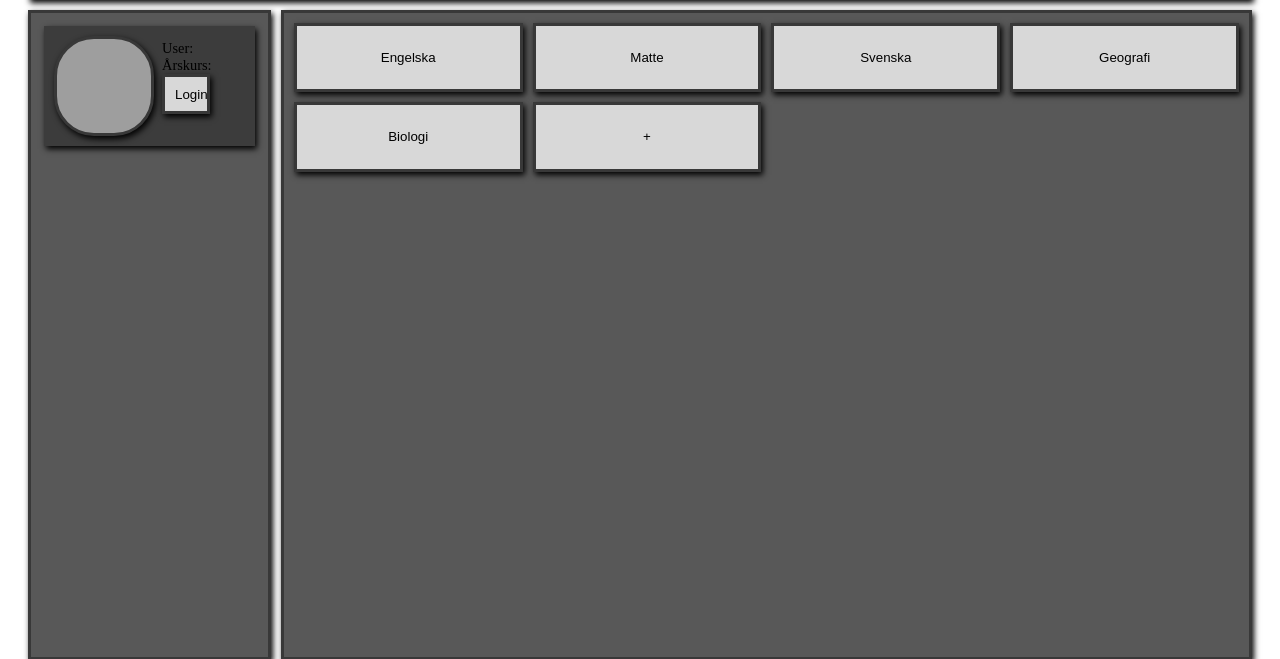
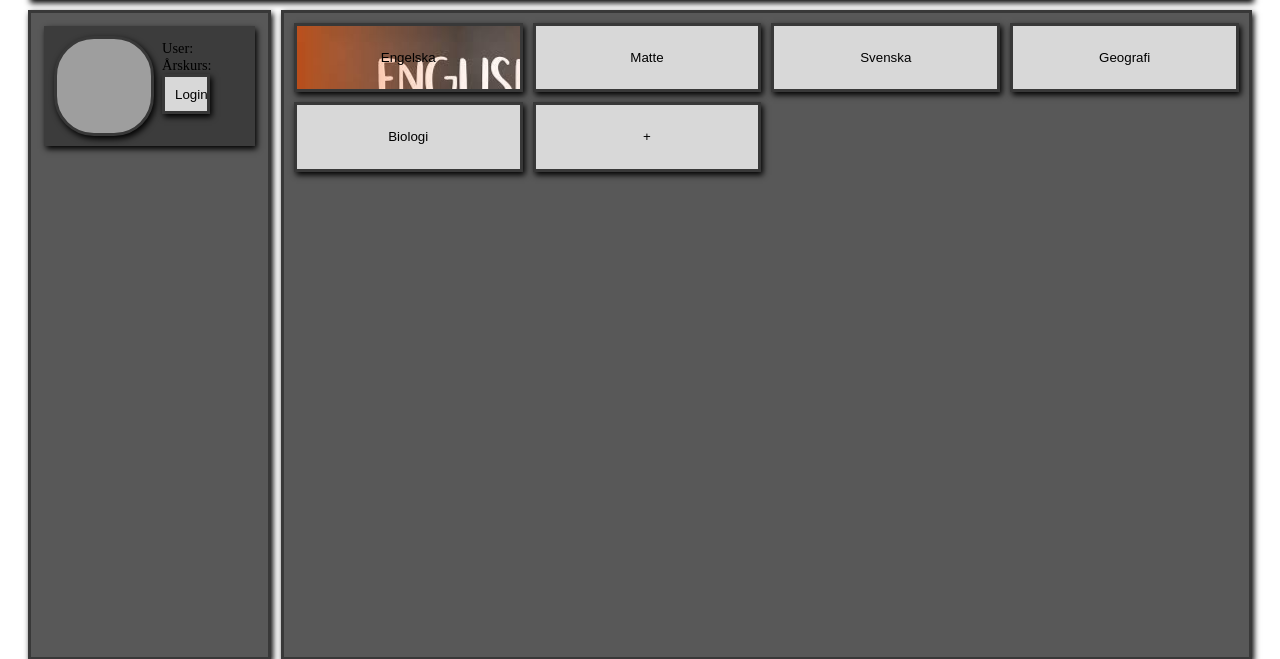
Before and after one commit to RealFTWhiskey/RealFTWhiskey.github.io, a PHP site: page / in a window 1280 px wide. Shown: the part 108-767 px from the top of the page. Run offline with PHP 8.4, Linux system fonts and the light colour scheme; grey boxes are pictures that could not be loaded.

Commit message:
Update style.css

```diff
--- a/style.css
+++ b/style.css
@@ -57,6 +57,10 @@ This is giving the structure for the classroom boxes.
     display: grid;
     grid-template-columns: repeat(4, 1fr);
     grid-template-rows: repeat(8, 1fr);
+}
+
+.room1 {
+    background-image: url("images/english.JPG");
 }
 
 /*-----------------------------------------------------------------------------------------
```
